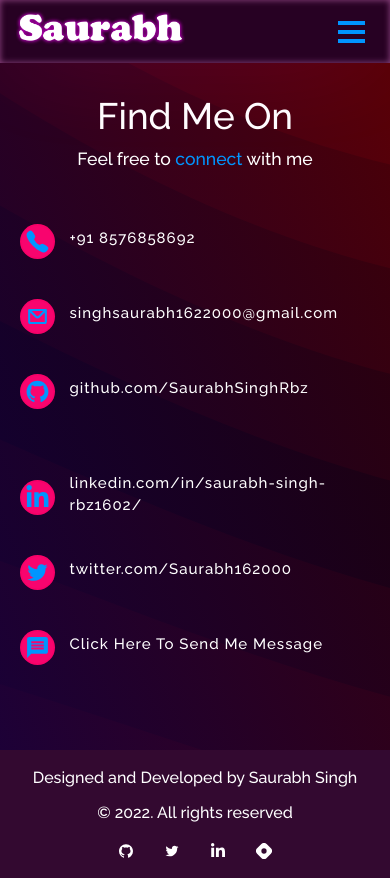
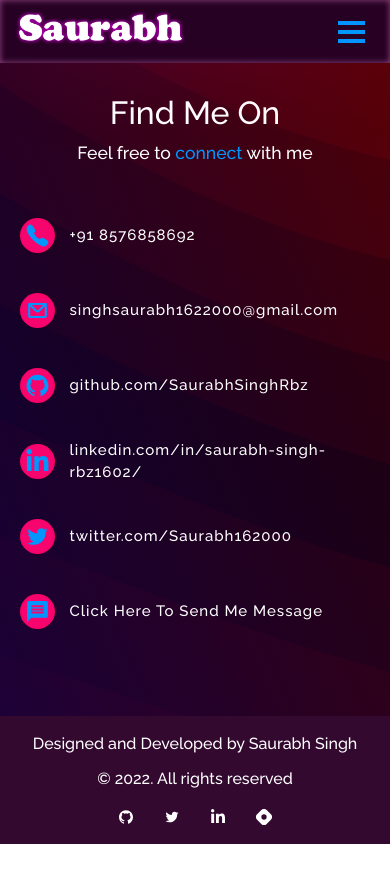
Before and after one commit to SaurabhSinghRbz/my-portfolio, a React (Create React App) app: page /contact in a window 390 px wide. After the commit the page ends 844 px from the top, so only its background shows below. Built offline with nearby package versions, Linux system fonts and the light colour scheme.

Commit message:
updating contact responsivness

```diff
--- a/src/components/Footer.js
+++ b/src/components/Footer.js
@@ -10,7 +10,7 @@ function Footer() {
   let date = new Date();
   let year = date.getFullYear();
   return (
-    <Container fluid className="footer" style={{ position: "relative", bottom: "0" }}>
+    <Container fluid className="footer" style={{ position: "absolute", bottom: "0" }}>
       <Row>
         <Col md="4" className="footer-copywright">
           <h3>Designed and Developed by Saurabh Singh</h3>
--- a/src/style.css
+++ b/src/style.css
@@ -490,12 +490,19 @@ html {
   color: white;
   cursor: pointer;
   letter-spacing: 2px;
-  position: relative;
-  bottom: 3px;
 }
 
 
 @media (max-width:420px){
+  .home-about-social>h1{
+    font-size: 2rem !important;
+  }
+  .home-contect-section>.row>:last-child{
+    margin-top: -30px !important;
+  }
+  .home-contect-section>.row>:last-child>:last-child{
+    margin-bottom: 80px !important;
+  }
   .home-about-social{
     max-width: 100% !important;
     overflow: hidden;
```
